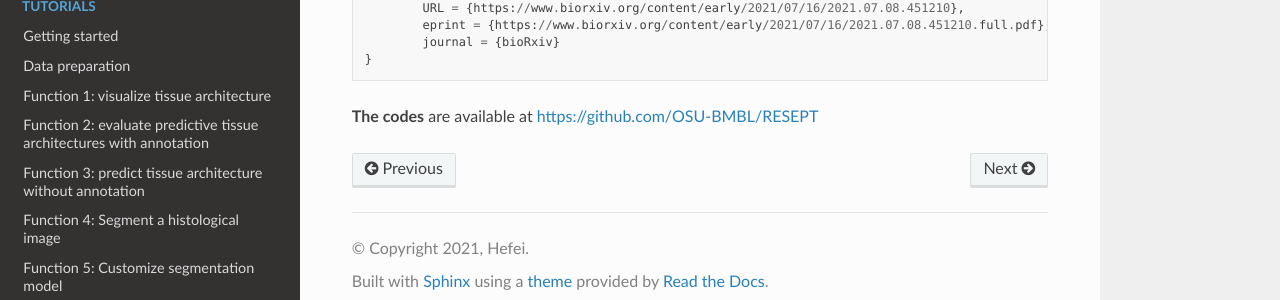
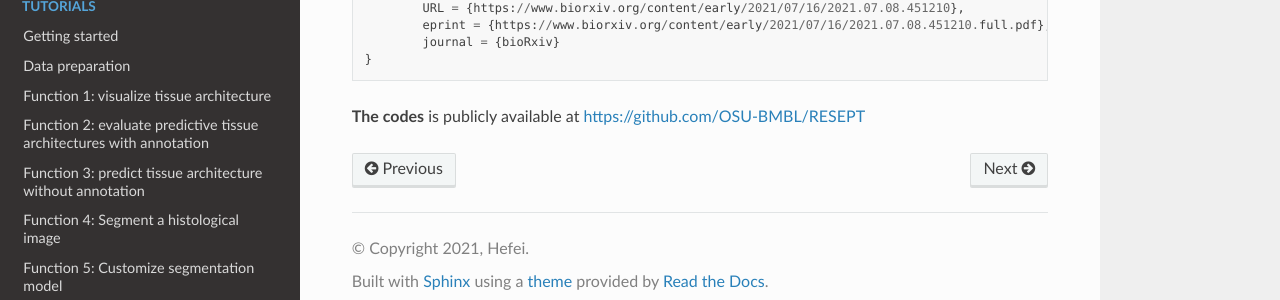
Before and after one commit to Shangshan2021/RESEPT, a Sphinx documentation site: the page built from source/References.md, in a window 1280 px wide. Shown: the part 339-639 px from the top of the page. Built offline with Sphinx 7.4.7 and the Read the Docs theme 2.0.0, drawn with Linux system fonts in a browser that asks for light colours.

Commit message:
Update References.md

````diff
--- a/source/References.md
+++ b/source/References.md
@@ -16,4 +16,4 @@
 }
 ```
 
-**The codes** are available at <https://github.com/OSU-BMBL/RESEPT>
+**The codes** is publicly available at <https://github.com/OSU-BMBL/RESEPT>
````
